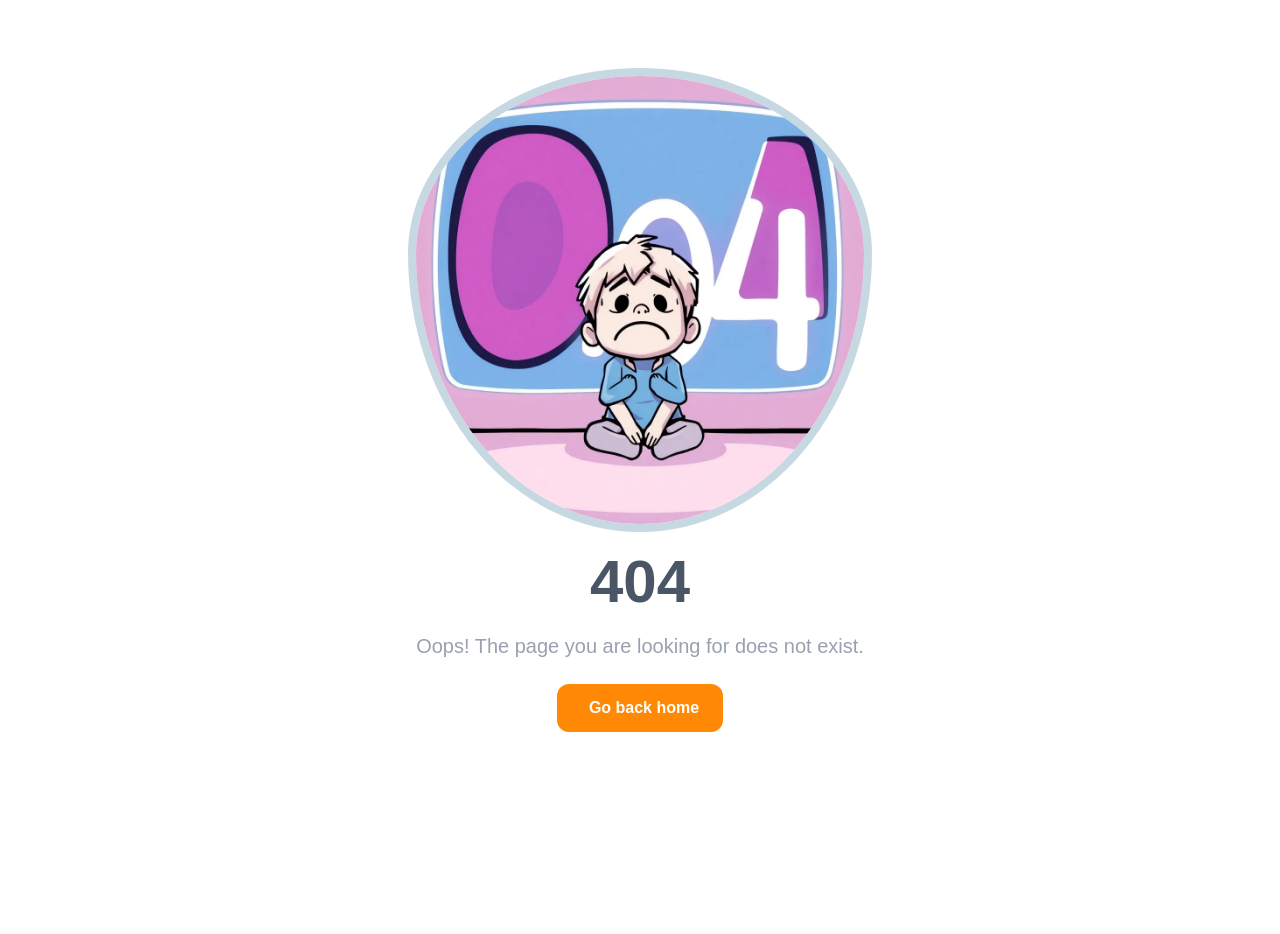
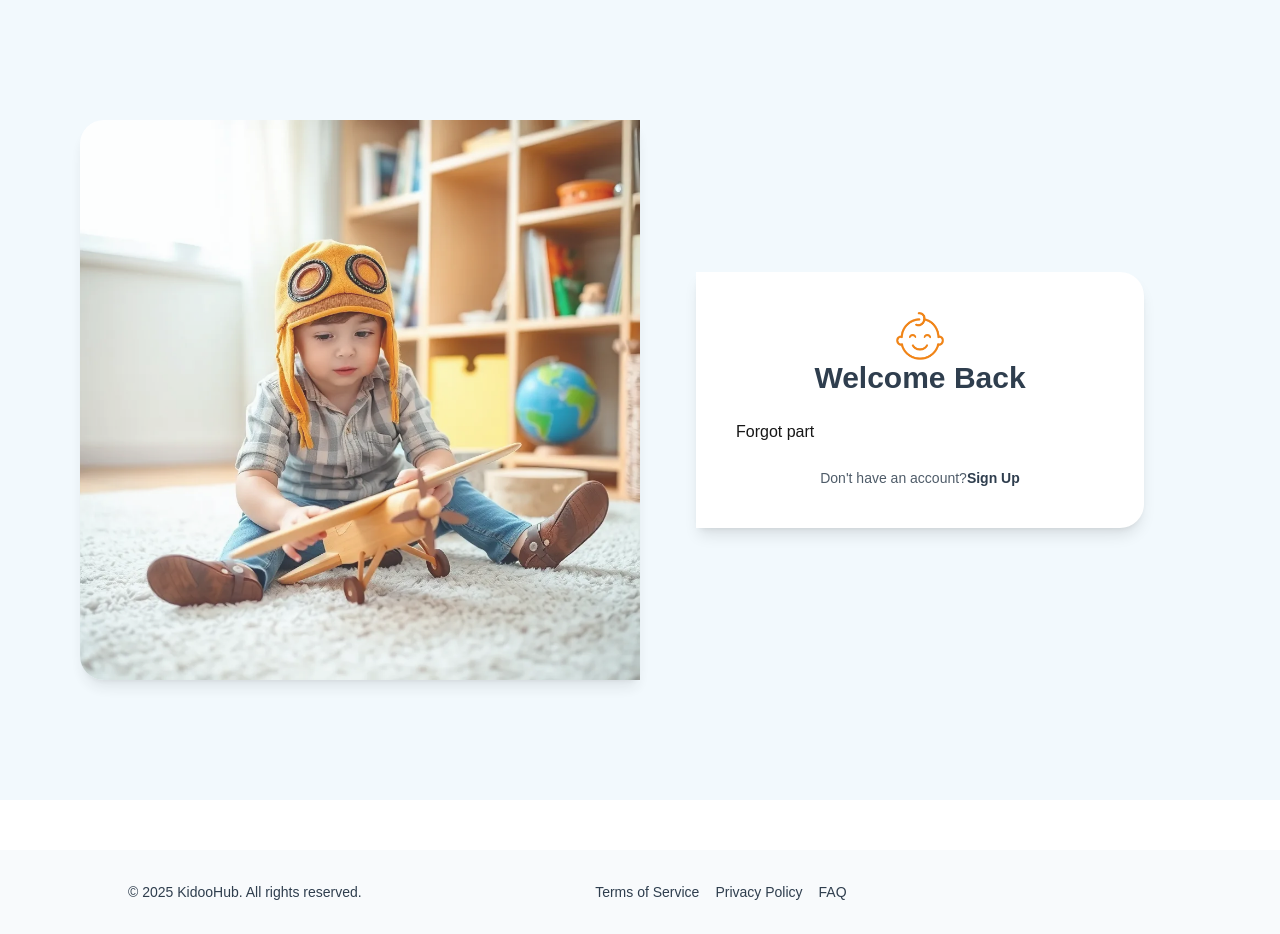
Before and after one commit to AmirBerenji/zippy-kids, a Next.js app: page /en/user/forgot-password in a window 1280 px wide. Before the commit this address had no page. Before the commit the page ends 800 px from the top, so only its background shows below. Built offline with nearby package versions, Linux system fonts and the light colour scheme.

Commit message:
Start implement forgot passwor

```diff
--- /dev/null
+++ b/src/app/[locale]/(auth)/user/forgot-password/page.tsx
@@ -0,0 +1,44 @@
+import Link from "next/link";
+import { useLocale, useTranslations } from "next-intl";
+
+export default function Loginpage() {
+  const locale = useLocale();
+  const t = useTranslations("SignIn");
+
+  return (
+    <>
+      <div className="bg-[#f2f9fd] min-h-screen flex flex-col  ">
+        <main className="flex-grow flex flex-col md:flex-row items-center justify-center px-4 py-12 max-w-6xl mx-auto w-full min-h-[calc(100vh-96px)] ">
+          <div className="hidden md:block md:w-1/2 h-full ">
+            <img
+              alt="Happy diverse group of kids playing outdoors in colorful clothes, smiling and having fun in a sunny park with green grass and blue sky"
+              className="object-cover w-full h-full rounded-l-3xl  shadow-lg opacity-85"
+              height="600"
+              src="/assets/images/banner.jpg"
+              width="600"
+            />
+          </div>
+          <div className="w-full md:w-1/2 bg-white rounded-r-3xl rounded-l-3xl md:rounded-l-none shadow-lg p-10 max-w-md mx-auto ">
+           <Link href={`/${locale}/`}>
+           <img src="/assets/images/logo.png" className="w-12  m-auto" />
+           </Link>
+            <h1 className="text-3xl font-bold text-[#2f3e4e] mb-6 text-center">
+              {t("header")}
+            </h1>
+            <div>Forgot part</div>
+            <p className="mt-6 text-center text-sm text-[#4f5c69]">
+              {t("dontHaveAccount")}
+
+              <Link
+                href={`/${locale}/user/signup`}
+                className="text-[#2f3e4e] font-semibold hover:underline"
+              >
+                {t("signup")}
+              </Link>
+            </p>
+          </div>
+        </main>
+      </div>
+    </>
+  );
+}
--- a/src/app/[locale]/(auth)/user/login/loginForm.tsx
+++ b/src/app/[locale]/(auth)/user/login/loginForm.tsx
@@ -66,7 +66,7 @@ export default function LoginForm() {
         </label>
         <a
           className="text-sm text-[#4f5c69] hover:underline"
-          href={`/${locale}/forgot-password`}
+          href={`/${locale}/user/forgot-password`}
         >
           {t("forgotPassword")}
         </a>
```
